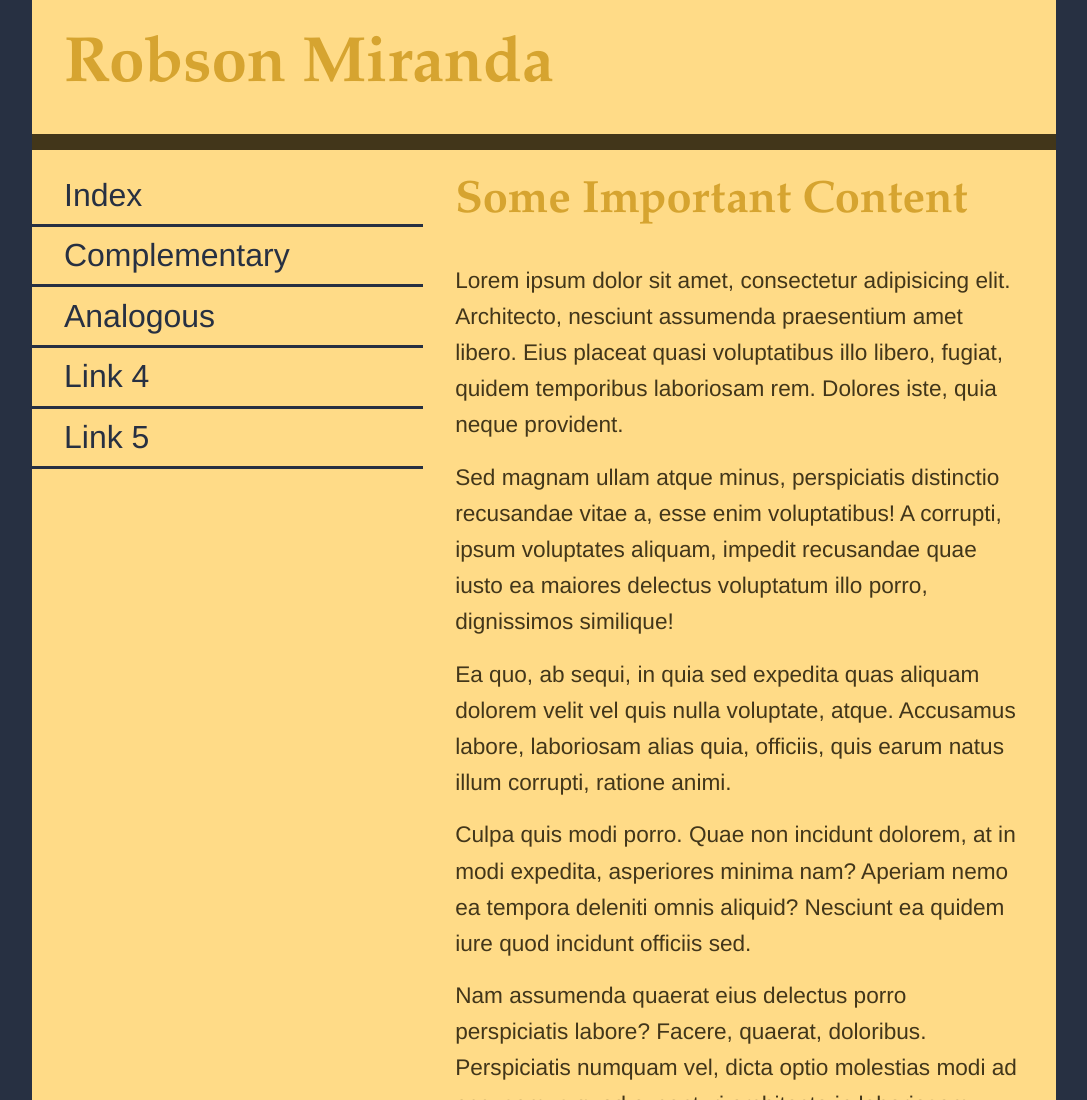
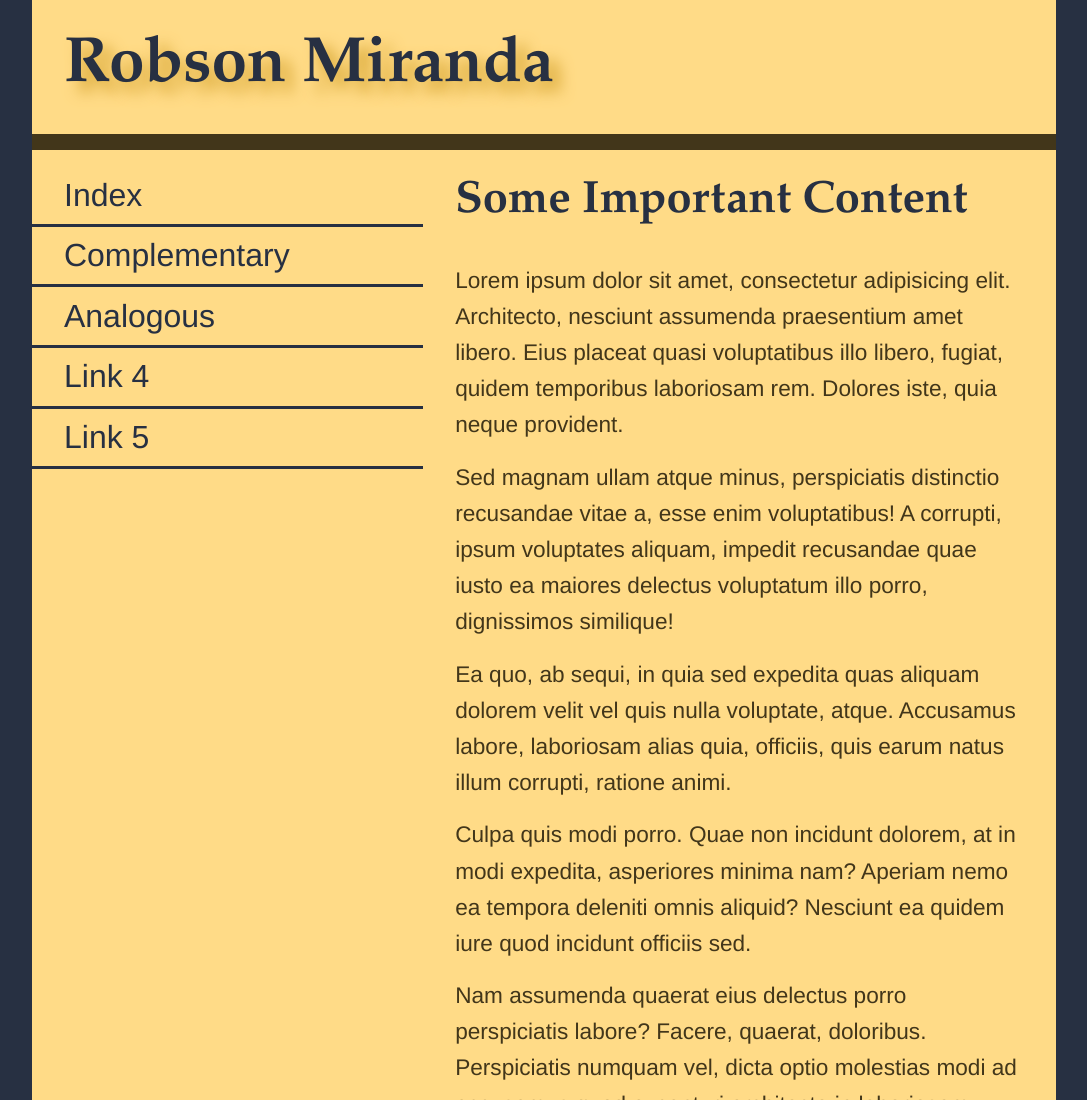
Before and after one commit to robsonscm/colours, a plain HTML site: page complementary.html in a window 1280 px wide. Shown: the top 1100 px of the page, without its empty margins (96-1183 px from the left). Drawn offline with Linux system fonts and the light colour scheme.

Commit message:
enhancement complementary.html

```diff
--- a/complementary.html
+++ b/complementary.html
@@ -30,13 +30,14 @@
             font-family: Palatino, 'Palatino Linotype', 'Palatino LT STD', 'Book Antiqua', Georgia, serif;
             font-size: 3.998rem;
             padding:1rem 2rem;
-            color: #D6A430;
+            color: #273042;
+            text-shadow: #D6A430 10px 10px 15px;
         }
         h2{
             font-family: Palatino, 'Palatino Linotype', 'Palatino LT STD', 'Book Antiqua', Georgia, serif;
             font-size: 2.827rem;
             padding:1rem 2rem;
-            color: #D6A430;
+            color: #273042;
         }
         nav ul{
             padding:1rem 0;
@@ -56,6 +57,8 @@
         nav li>a:active{
             color: #6C83B5;
             border-bottom: 0.2rem solid #6C83B5;
+            text-shadow: #273042 2px 2px;
+            box-shadow: #273042 0px 2px;
         }
         p{
             font-size: 1.414rem;
```
